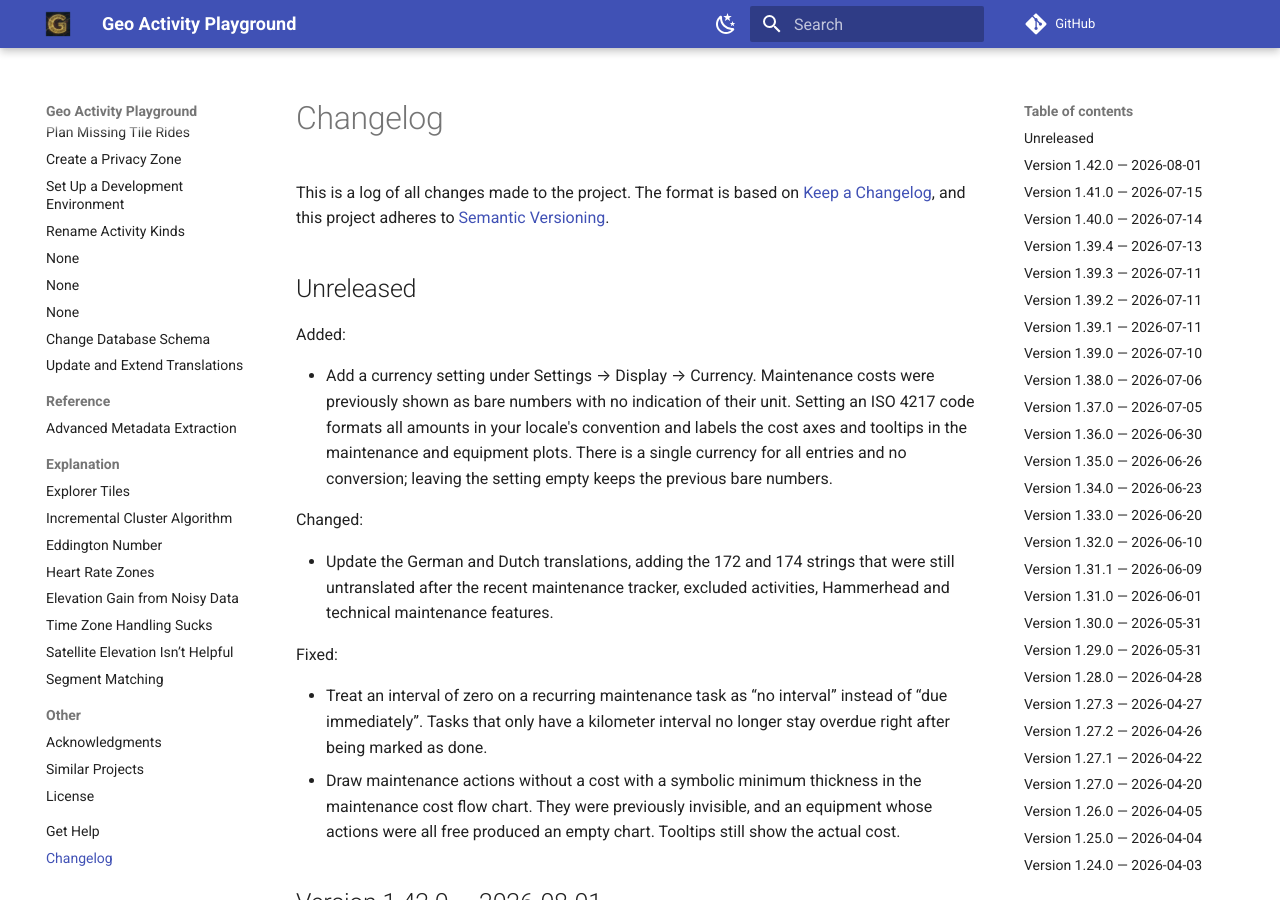
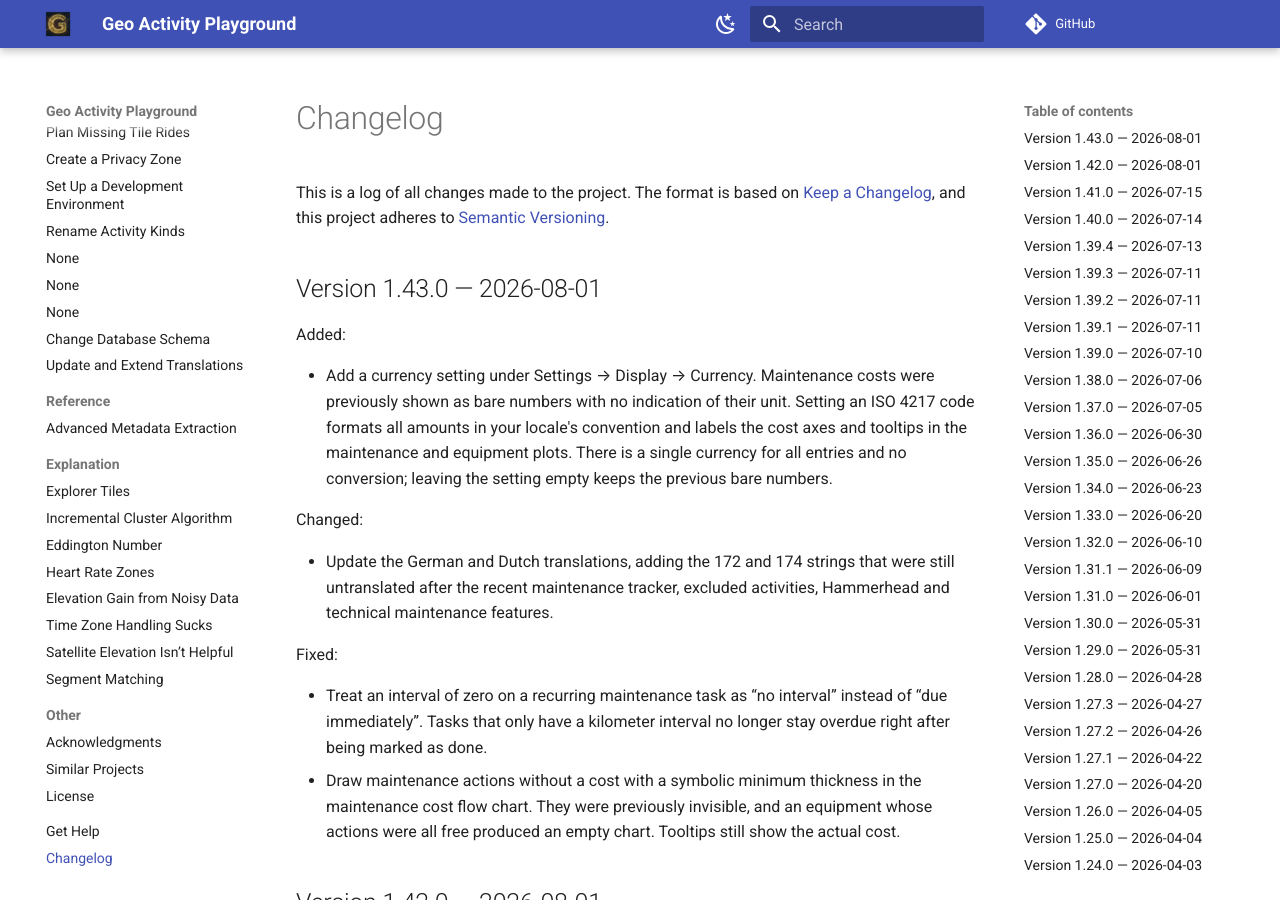
Before and after one commit to martin-ueding/geo-activity-playground, an MkDocs documentation site: the page built from docs/changelog.md, in a window 1280 px wide and 900 px high. Built offline with MkDocs 1.6.1 and Material for MkDocs 9.7.7, drawn with Linux system fonts in a browser that asks for light colours; comment, search, counter and statistics services are not loaded.

Commit message:
chore: bump version to 1.43.0

```diff
--- a/docs/changelog.md
+++ b/docs/changelog.md
@@ -15,7 +15,7 @@ Types of changes
 
 <!-- next version below this line -->
 
-## Unreleased
+## Version 1.43.0 — 2026-08-01
 
 Added:
 
--- a/pyproject.toml
+++ b/pyproject.toml
@@ -1,6 +1,6 @@
 [project]
 name = "geo-activity-playground"
-version = "1.42.0"
+version = "1.43.0"
 description = "Analysis of geo data activities like rides, runs or hikes."
 authors = [{ name = "Martin Ueding", email = "mu@martin-ueding.de" }]
 license = { text = "MIT" }
```
Also changed, not shown: 1 other file.
